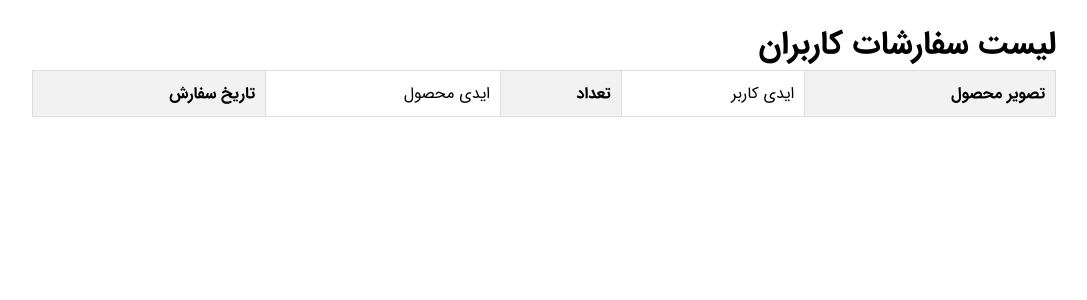
After one commit to AdZeroNis/onlineShop, a PHP site: page /orders.php in a window 1280 px wide. The commit adds this page. Shown: the top 300 px of the page, without its empty margins (96-1183 px from the left). Run offline with PHP 8.4, Linux system fonts and the light colour scheme; data that the repository does not hold is empty.

Commit message:
add anything

```diff
--- a/public/php/deleteProduct.php
+++ b/public/php/deleteProduct.php
@@ -6,4 +6,4 @@ $id=$_GET['id'];
 $result=$conn->prepare("DELETE FROM products WHERE id=?");
 $result->bindValue(1,$id);
 $result->execute();
-header('location: ../../views/mainPage.php');
+header('location: ../views/mainPage.php');
--- a/public/php/index.php
+++ b/public/php/index.php
@@ -1,7 +1,7 @@
 <?php
 include '../php/db.php';
 
-$sql = "SELECT product_name, price, size, color, description, image_path FROM products";
+$sql = "SELECT id,product_name, price, size, color, description, image_path FROM products";
       $stmt = $conn->prepare($sql);
       $stmt->execute();
       $products = $stmt->fetchAll(PDO::FETCH_ASSOC);
--- /dev/null
+++ b/public/php/orders.php
@@ -0,0 +1,13 @@
+<?php
+include '../php/db.php';
+
+
+
+$query = "SELECT b.id, b.user_id, b.product_id, b.quantity, b.created_at, p.image_path
+          FROM basket b
+          JOIN products p ON b.product_id = p.id
+          JOIN user u ON b.user_id = u.id";
+$stmt = $conn->prepare($query);
+$stmt->execute();
+$orders = $stmt->fetchAll(PDO::FETCH_ASSOC);
+?>
--- a/public/views/header.php
+++ b/public/views/header.php
@@ -17,10 +17,10 @@
     <div class="d-flex align-items-center justify-content-between mb-3">
       <div class="d-flex align-items-center">
         <!-- Basket button -->
-        <a href="" class="btn btn-outline-secondary btn-with-icon fs-7">
+        <a href="../views/basket.php" class="btn btn-outline-secondary btn-with-icon fs-7">
           <img src="https://ibolak.com/assets/icons/basket.svg" alt="Basket icon" />
           <span>سبد خرید</span>
-          <span class="btn-badge bg-light" id="basket-count-badge">0</span>
+          <span class="btn-badge bg-light" id="basket-count-badge"></span>
         </a>
 
         <!-- User account -->
--- a/public/views/index.php
+++ b/public/views/index.php
@@ -42,7 +42,8 @@ include '../php/index.php';
                 <p class="card-text">
                   قیمت: <?php echo ($row['price']); ?> تومان
                 </p>
-                <a href="./singlePage.php?product=<?php echo ($row['product_name']); ?>" class="btn btn-warning btn-sm">مشاهده جزئیات</a>
+                <a href="./singlePage.php?id=<?php echo $row['id']; ?>" class="btn btn-warning btn-sm">مشاهده جزئیات</a>
+
               </div>
             </div>
           </div>
--- a/public/views/mainPage.php
+++ b/public/views/mainPage.php
@@ -44,7 +44,7 @@ include '../php/profile.php';
             <img src="../assets/svg/note-1 1.svg" alt="imageSefaresh" />
             <li>لیست محصولات</li>
           </a>
-          <a href="./soratHesab.html" class="item">
+          <a href="./orders.php" class="item">
             <img
               src="../assets/svg/receipt-item 1.svg"
               alt="imageSoratHesab" />
--- /dev/null
+++ b/public/views/orders.php
@@ -0,0 +1,71 @@
+<?php include '../php/orders.php' ?>
+<!DOCTYPE html>
+<html lang="fa">
+<head>
+    <meta charset="UTF-8">
+    <meta name="viewport" content="width=device-width, initial-scale=1.0">
+    <title>سبد خرید</title>
+    <link rel="stylesheet" href="../assets/css/style.css" />
+    <style>
+        body {
+            font-family: Arial, sans-serif;
+            direction: rtl;
+            text-align: right;
+        }
+        .cart-container {
+            width: 80%;
+            margin: auto;
+            margin-top: 20px;
+        }
+        table {
+            width: 100%;
+            border-collapse: collapse;
+        }
+        table, th, td {
+            border: 1px solid #ddd;
+            padding: 10px;
+        }
+        th {
+            background-color: #f2f2f2;
+        }
+        .cart-title {
+            text-align: center;
+            margin-bottom: 20px;
+        }
+
+    </style>
+</head>
+
+<body>
+
+<div class="cart-container">
+    <h1>لیست سفارشات کاربران</h1>
+
+    <table>
+        <thead>
+            <tr>
+                <th>تصویر محصول</th>
+                <td>ایدی کاربر</td>
+                <th>تعداد</th>
+                <td>ایدی محصول</td>
+                <th>تاریخ سفارش</th>
+            </tr>
+        </thead>
+        <tbody>
+            <?php foreach ($orders as $order):
+
+            ?>
+            <tr>
+                <td><img src="<?php echo $order['image_path']; ?>" alt="تصویر محصول" width="100"></td>
+                <td><?php echo $order['user_id']; ?></td>
+                <td><?php echo ($order['quantity']); ?> عدد</td>
+                <td><?php echo $order['product_id']; ?></td>
+                <td><?php echo $order['created_at']; ?> </td>
+            </tr>
+            <?php endforeach; ?>
+        </tbody>
+    </table>
+</div>
+
+</body>
+</html>
--- a/public/views/sabteSefaresh.php
+++ b/public/views/sabteSefaresh.php
@@ -43,6 +43,7 @@ include '../php/productsList.php';
                     <th>رنگ</th>
                     <th>توضیحات</th>
                     <th>عملیات</th>
+
                 </tr>
             </thead>
             <tbody>
```
Also changed, not shown: public/php/basket.php (added, +40 -0 lines), public/php/insert_basket.php (+0 -14 lines), public/php/single.php (+15 -7 lines), public/views/basket.php (+11 -59 lines), public/views/singlePage.php (+4 -4 lines), public/uploads/Products/scorf8.webp (added).
